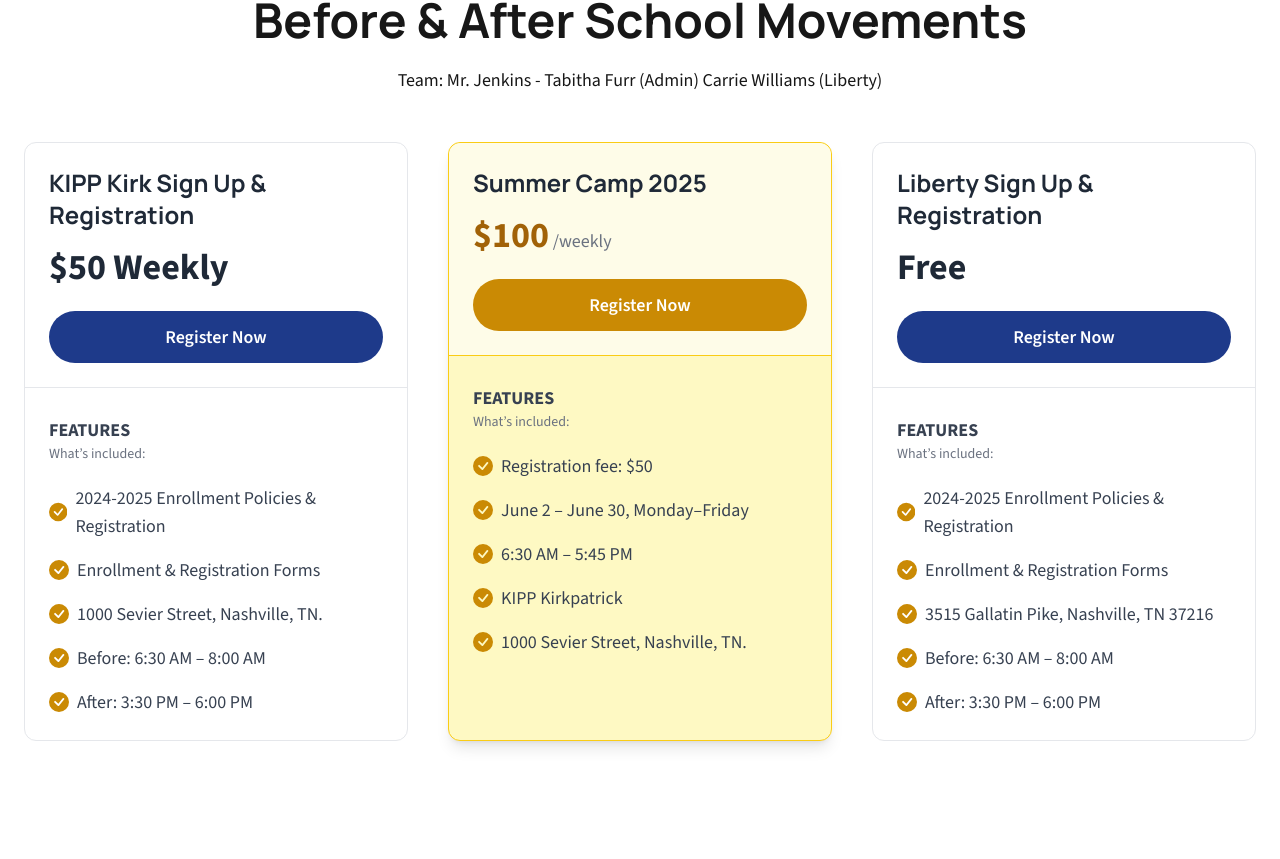
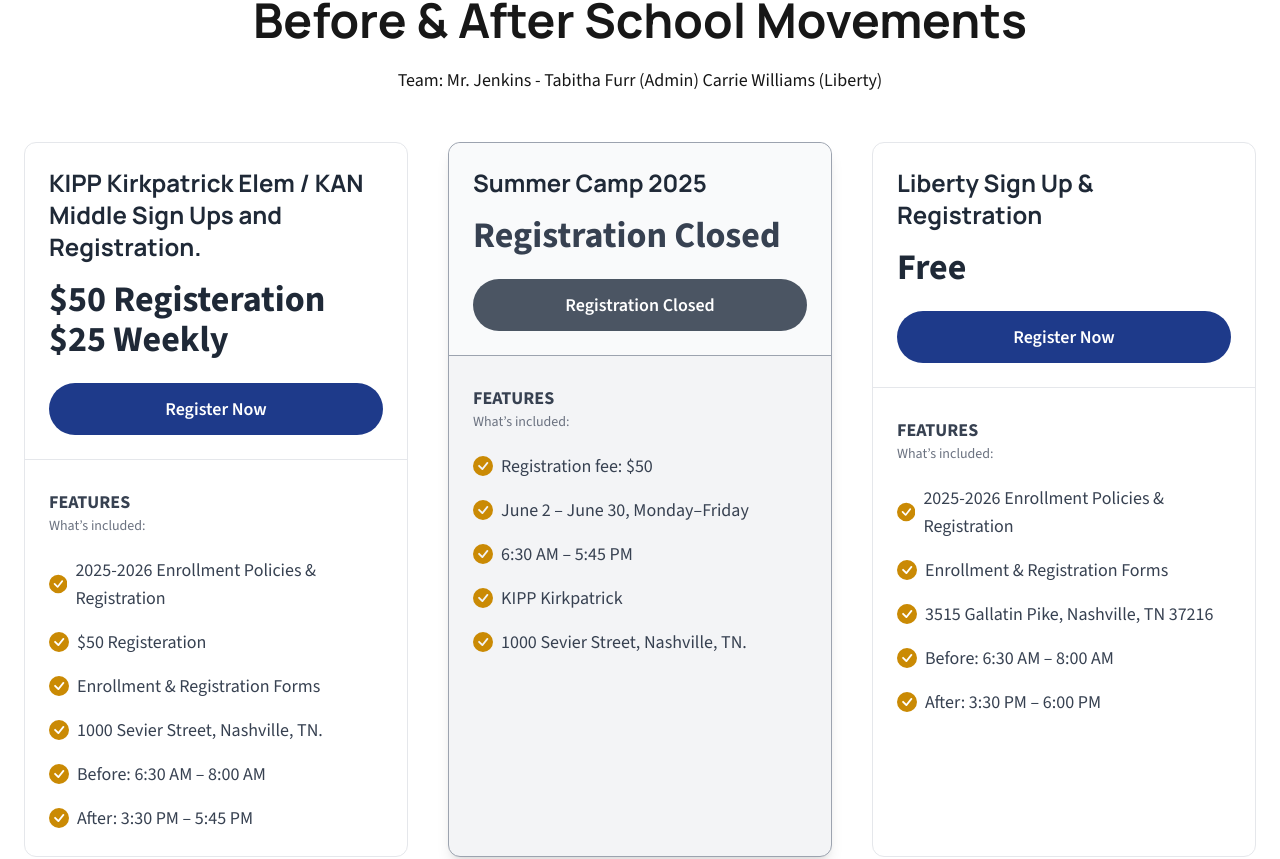
Before and after one commit to stevenstafford72/jc-movement-site, a Next.js app: page / in a window 1280 px wide. Shown: the part 3460-4319 px from the top of the page. Built offline with nearby package versions, Linux system fonts and the light colour scheme.

Commit message:
Edited PricingColumn Requested by Joseph

```diff
--- a/package.json
+++ b/package.json
@@ -10,6 +10,7 @@
   },
   "dependencies": {
     "@headlessui/react": "^2.1.8",
+    "@vercel/analytics": "^1.5.0",
     "clsx": "^2.1.1",
     "framer-motion": "^11.11.9",
     "next": "^15.3.2",
--- a/src/app/layout.tsx
+++ b/src/app/layout.tsx
@@ -4,6 +4,9 @@
 import Header from "@/components/Header";
 import Footer from "@/components/Footer";
 import { siteDetails } from '@/data/siteDetails';
+// src/app/layout.tsx
+import { Analytics } from "@vercel/analytics/react"; // use `react`, not `next`
+
 
 import "./globals.css";
 
@@ -41,6 +44,7 @@
   children: React.ReactNode;
 }>) {
   return (
+
     <html lang="en">
       <body
         className={`${manrope.className} ${sourceSans.className} antialiased`}
@@ -50,6 +54,7 @@
           {children}
         </main>
         <Footer />
+        <Analytics /> {/* Add this just before closing body */}
       </body>
     </html>
   );
--- a/src/components/Pricing/PricingColumn.tsx
+++ b/src/components/Pricing/PricingColumn.tsx
@@ -15,26 +15,30 @@
     return (
         <div className={clsx(
             "w-full max-w-sm mx-auto rounded-xl border",
-            highlight ? "bg-yellow-100 border-yellow-400 shadow-lg" : "bg-white border-gray-200"
+            highlight ? "bg-gray-100 border-gray-400 shadow-lg" : "bg-white border-gray-200"
         )}>
-            <div className={clsx("p-6 border-b rounded-t-xl", highlight ? "border-yellow-400 bg-yellow-50" : "border-gray-200")}>
+            <div className={clsx("p-6 border-b rounded-t-xl", highlight ? "border-gray-400 bg-gray-50" : "border-gray-200")}>
                 <h3 className="text-2xl font-bold text-gray-800 mb-4">{name}</h3>
                 <p className="text-4xl font-extrabold mb-6 text-gray-900">
-                    <span className={highlight ? "text-yellow-700" : "text-gray-800"}>
+                    <span className={highlight ? "text-gray-700" : "text-gray-800"}>
                         {typeof price === 'number' ? `$${price}` : price}
                     </span>
                     {typeof price === 'number' && <span className="text-lg font-normal text-gray-500"> /weekly</span>}
                 </p>
-                <button className={clsx(
-                    "w-full py-3 px-4 rounded-full text-white font-semibold transition-colors",
-                    highlight
-                        ? "bg-yellow-600 hover:bg-yellow-700"
-                        : "bg-blue-900 hover:bg-blue-800"
-                )}>
-                    <Link href={tier.link} target="blank" className="flex items-center justify-center">
-                        Register Now
+                <button
+                    className={clsx(
+                        "w-full py-3 px-4 rounded-full text-white font-semibold transition-colors",
+                        highlight ? "bg-gray-600 hover:bg-yellow-700" : "bg-blue-900 hover:bg-blue-800"
+                    )}
+                    >
+                    <Link
+                        href={tier.link}
+                        target="blank"
+                        className="flex items-center justify-center"
+                    >
+                        {highlight ? "Registration Closed" : "Register Now"}
                     </Link>
-                </button>
+                    </button>
 
 
 
--- a/src/data/pricing.ts
+++ b/src/data/pricing.ts
@@ -2,21 +2,22 @@
 
 export const tiers: IPricing[] = [
     {
-        name: 'KIPP Kirk Sign Up & Registration',
-        price: '$50 Weekly',
+        name: 'KIPP Kirkpatrick Elem / KAN Middle Sign Ups and Registration.',
+        price: '$50 Registeration  $25 Weekly',
         features: [
-            '2024-2025 Enrollment Policies & Registration',
+            '2025-2026 Enrollment Policies & Registration',
+            '$50 Registeration',
             'Enrollment & Registration Forms',
             '1000 Sevier Street, Nashville, TN.',
             'Before: 6:30 AM – 8:00 AM',
-            'After: 3:30 PM – 6:00 PM',
+            'After: 3:30 PM – 5:45 PM',
         ],
-        link: 'https://docs.google.com/forms/d/e/1FAIpQLSedEMYC53kMkempHQPND-_1eojuek586HH7FePZyZkmjsDJ2w/viewform',
+        link: 'https://docs.google.com/forms/d/e/1FAIpQLScmfhHV5wePXqgWqNZ7JCxv2HGFLfv09h5sJ7QiKiISYMo9LQ/viewform',
 
     },
     {
         name: 'Summer Camp 2025',
-        price: 100,
+        price: 'Registration Closed',
         features: [
             'Registration fee: $50',
             ' June 2 – June 30, Monday–Friday',
@@ -30,12 +31,12 @@
         name: 'Liberty Sign Up & Registration',
         price: 'Free',
         features: [
-            '2024-2025 Enrollment Policies & Registration',
+            '2025-2026 Enrollment Policies & Registration',
             'Enrollment & Registration Forms',
             '3515 Gallatin Pike, Nashville, TN 37216',
             'Before: 6:30 AM – 8:00 AM',
             'After: 3:30 PM – 6:00 PM',
         ],
-        link: 'https://docs.google.com/forms/d/e/1FAIpQLSdKKNiqOGx43q6uiM6-9MM4skkBwWTONvpIwzW7EbCR4Eyjuw/closedform',
+        link: 'https://docs.google.com/forms/d/e/1FAIpQLScchHkMrcQNsOGhi6x7I3iNONZGIJJR28wKCaX1o50ZVdSEOg/viewform?usp=sharing&ouid=109097685519496410862',
     },
 ]
```
Also changed, not shown: 1 other file (tests, documents, lock files or other folders).
